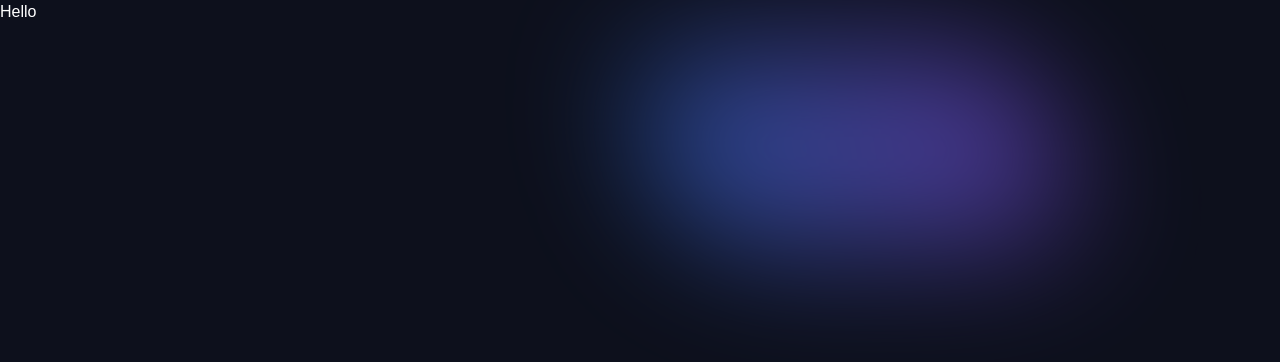
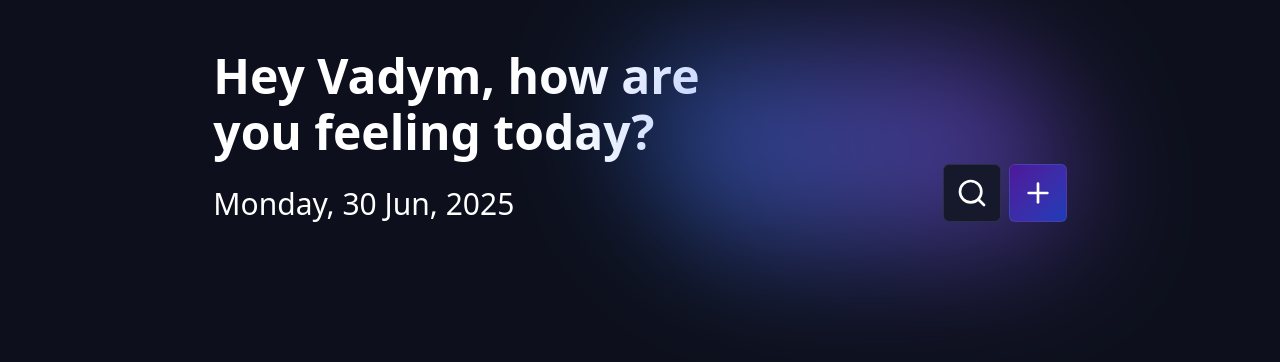
Before and after one commit to vadimBRR/nemairo-diary-app, a Next.js app: page / in a window 1280 px wide. Shown: the top 362 px of the page. Built offline with nearby package versions, Linux system fonts and the light colour scheme.

Commit message:
add hero home section

```diff
--- /dev/null
+++ b/app/create/page.tsx
@@ -0,0 +1,8 @@
+
+const CreatePage = () => {
+  return (
+    <div>CreatePage</div>
+  )
+}
+
+export default CreatePage
--- a/app/globals.css
+++ b/app/globals.css
@@ -63,5 +63,5 @@
 body {
   background: var(--background);
   color: var(--foreground);
-  font-family: Arial, Helvetica, sans-serif;
+  /* font-family: Pop, Helvetica, sans-serif; */
 }
--- a/app/page.tsx
+++ b/app/page.tsx
@@ -1,9 +1,16 @@
-import Image from "next/image";
+import HomeButtons from '@/components/HomeButtons'
+import Image from 'next/image'
 
 export default function Home() {
-  return (
-    <div className="">
-      <h1 className="">Hello</h1>
-    </div>
-  );
+	return (
+		<div className='w-2/3 mx-auto min-h-screen py-12'>
+			<h1 className='text-5xl font-bold lg:w-2/3 leading-14'>
+				Hey Vadym, how are you feeling today?
+			</h1>
+			<div className=' mt-1 flex w-full items-end justify-between'>
+				<h2 className='font-light text-3xl'>Monday, 30 Jun, 2025</h2>
+        <HomeButtons/>
+			</div>
+		</div>
+	)
 }
--- /dev/null
+++ b/components/HomeButtons.tsx
@@ -0,0 +1,17 @@
+import { Plus, Search } from 'lucide-react'
+import Button from './ui/Button'
+
+const HomeButtons = () => {
+	return (
+		<div className=' flex gap-2'>
+			<Button className='p-3 bg-card border custom-border rounded-md'>
+				<Search size={32}/>
+			</Button>
+			<Button className='p-3 bg-gradient-to-br from-violet-900 to-blue-800  border custom-border rounded-md'>
+				<Plus size={32}/>
+			</Button>
+		</div>
+	)
+}
+
+export default HomeButtons
--- /dev/null
+++ b/components/ui/Button.tsx
@@ -0,0 +1,18 @@
+import React from 'react'
+
+const Button = ({
+	children,
+	className,
+	...props
+}: React.ButtonHTMLAttributes<HTMLButtonElement>) => {
+	return (
+		<button
+			{...props}
+			className={`  hover:brightness-110 scale-100 transition duration-300 easy-in-out hover:scale-105 cursor-pointer  ${className} `}
+		>
+			{children}
+		</button>
+	)
+}
+
+export default Button
```
Also changed, not shown: package.json (+7 -6 lines), 1 other file (tests, documents, lock files or other folders).
